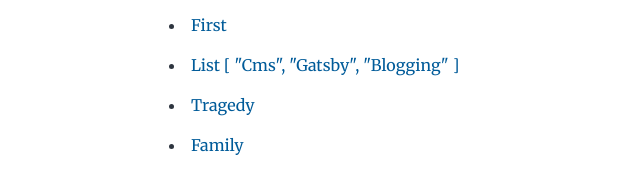
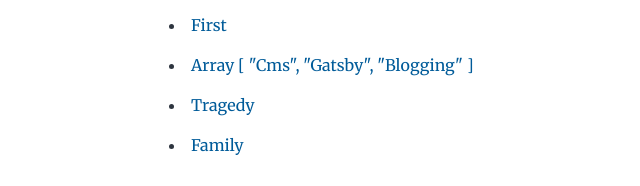
Before and after one commit to hmsajal/BlogSite, a Gatsby site: page /categories in a window 1280 px wide. Shown: the part 255-441 px from the top of the page, 155-795 px from the left. Built offline with nearby package versions, Linux system fonts and the light colour scheme; Gatsby itself is replaced by a stand-in of ours.

Commit message:
Update Blog “my-first-blog-from-netlify-cms-for-my-gatsby-blog”

```diff
--- a/static/blog/my-first-blog-from-netlify-cms-for-my-gatsby-blog.md
+++ b/static/blog/my-first-blog-from-netlify-cms-for-my-gatsby-blog.md
@@ -1,7 +1,7 @@
 ---
 layout: blog
 title: My First Blog from Netlify CMS.
-tags: List [ "cms", "gatsby", "blogging" ]
+tags: Array [ "cms", "gatsby", "blogging" ]
 path: blogoncms
 date: 2020-09-30T19:15:24.086Z
 thumbnail: ""
```
